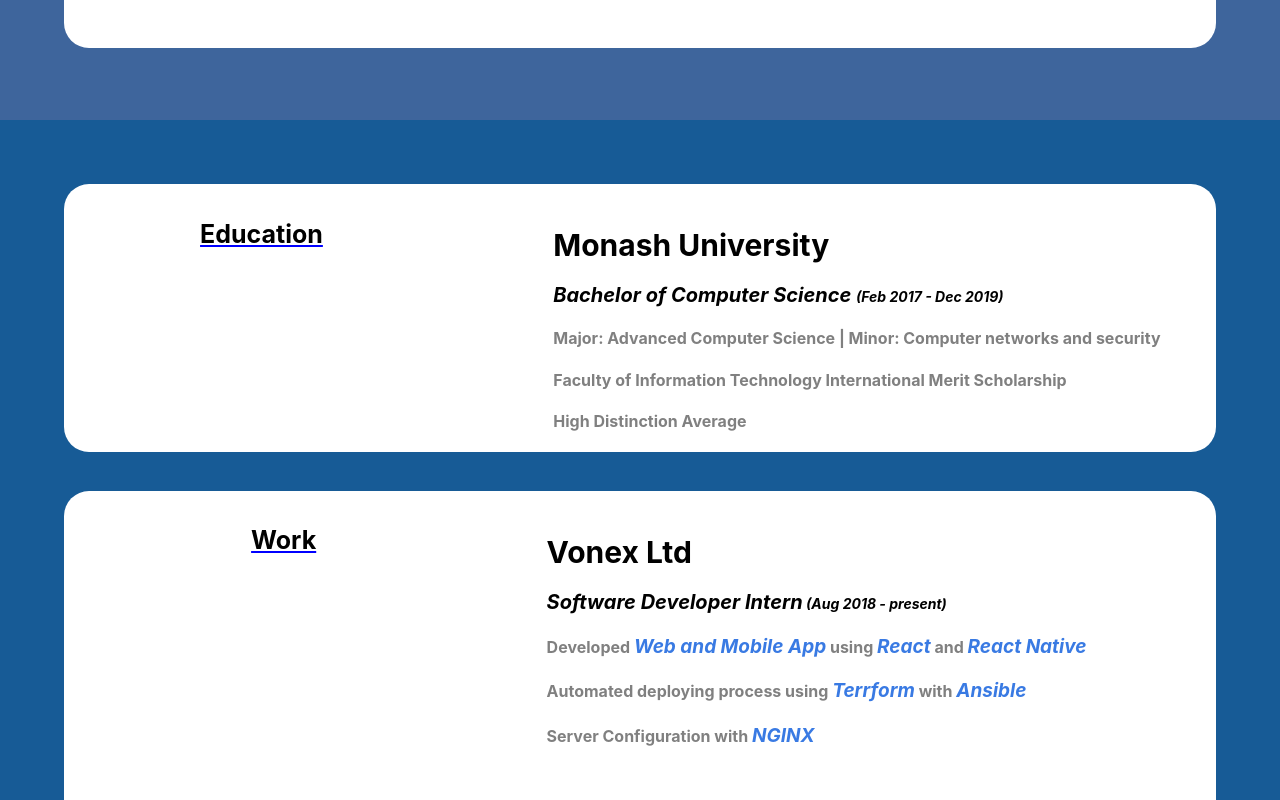
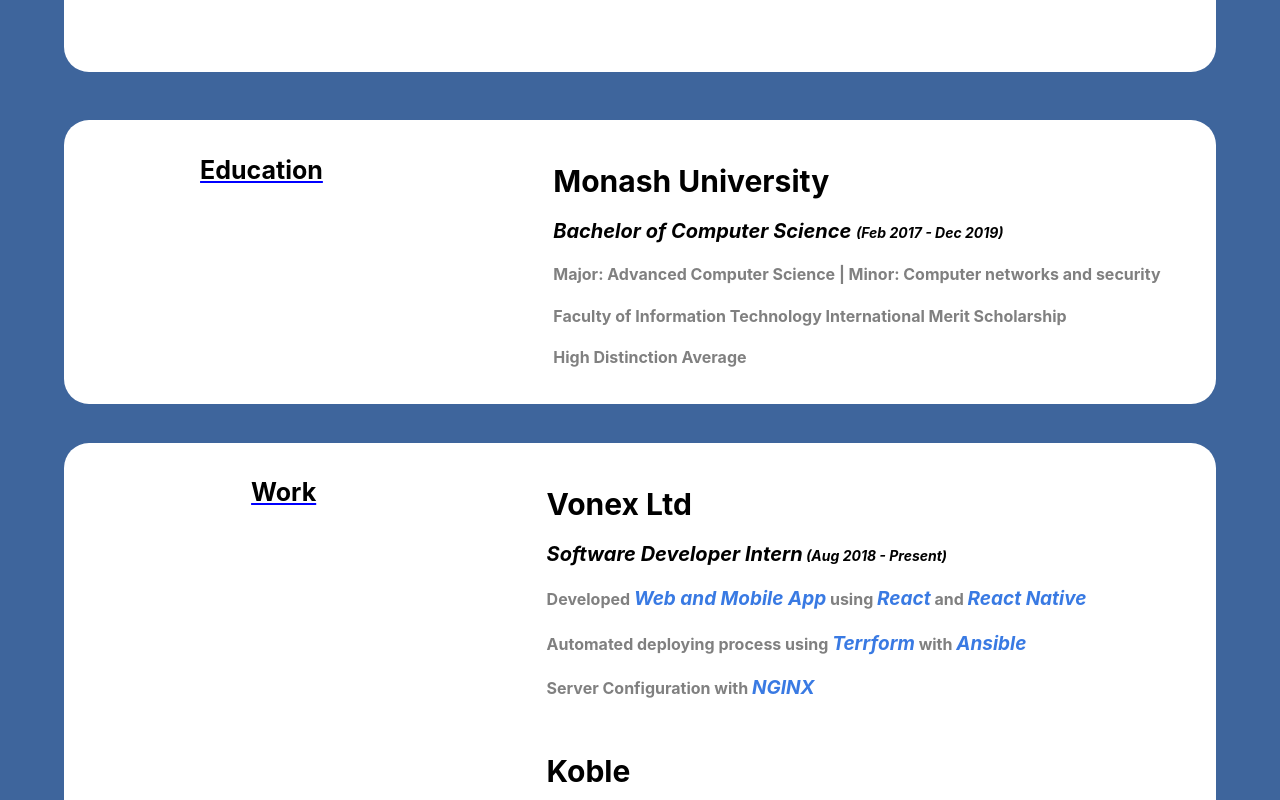
Before and after one commit to YeungJonathan/myPersonalWebsite, a React (Create React App) app: page / in a window 1280 px wide. Shown: the part 1160-1960 px from the top of the page. Built offline with nearby package versions, Linux system fonts and the light colour scheme.

Commit message:
Change styling

```diff
--- a/src/About.js
+++ b/src/About.js
@@ -1,4 +1,4 @@
-import React, {useState} from 'react';
+import React from 'react';
 import './About.css';
 
 function About() {
@@ -33,7 +33,7 @@
 
     return (
         <div style={styles.backgroundContainer} className="background-photo">
-            <div style={{width:'90%', height:'70%', backgroundColor:'white', borderRadius:25, display:'flex', justifyContent:'center', alignItems:'center'}}>
+            <div style={{width:'90%', height:'80%', backgroundColor:'white', borderRadius:25, display:'flex', justifyContent:'center', alignItems:'center'}}>
                 <img style={{borderRadius:15, height:'60%', marginLeft:'15%'}} src={require('./assets/jy.png')}/>
                 <div style={{flexDirection:'row', marginLeft:'10%', marginRight:'5%', width:'100vw'}}>
                     <h2 style={{color:'black'}}>
@@ -44,27 +44,11 @@
                         Hello!! My name is <span style={styles.subText}>Jonathan Yeung</span>. <br/>I'm
                         a <span style={styles.subText}>Software Engineer</span> based in <span style={styles.subText}>Melbourne</span> developing
                         Web & Mobile Application @Vonex Ltd <br/>and a Final Year student doing <span style={styles.subText}>Bachelor of Computer Science @Monash University</span>
-                        <br/>In aditional to coding, I love <span style={styles.subText}>travelling</span>, discovering new <span style={styles.subText}>technologies</span>, taking pictures and eating!!
+                        <br/>In aditional to coding, I love <span style={styles.subText}>travelling</span>, discovering new <span style={styles.subText}>technologies</span>, photo taking and eating!!
                     </h3>
                 </div>
             </div>
         </div>
-        // {/* <div style={styles.backgroundContainer2} className="background-photo">
-        //     <div style={{width:'90%', height:'88%', backgroundColor:'white', borderRadius:25, display:'flex', justifyContent:'center', alignItems:'center'}}>
-        //         {/* <img style={{borderRadius:25, height:'35%'}} src={require('./assets/jy.png')}/>
-        //         <div style={{flexDirection:'row'}}>
-        //             <h3 style={styles.sideText}>
-        //                 Monash University Final Year Bachelor of Computer Science Student
-        //             </h3>
-        //             <h3 style={styles.sideText}>
-        //                 Monash University Final Year Bachelor of Computer Science Student
-        //             </h3>
-        //             <h3 style={styles.sideText}>
-        //                 Monash University Final Year Bachelor of Computer Science Student
-        //             </h3> */}
-        //         {/* </div> */}
-        //     {/* </div> */}
-        // {/* </div> */}
   );
 }
 
--- a/src/Header.css
+++ b/src/Header.css
@@ -83,8 +83,8 @@
   position: fixed;
   left: 0;
   top: 0;
-  height:6.5%;
-   color:white
+  height:8%;
+  color:white
 }
 
 .container-not-main {
--- a/src/Resume.js
+++ b/src/Resume.js
@@ -10,7 +10,7 @@
             justifyContent:'center',
             alignItems:'center',
             width: '100vw',
-            backgroundColor:'#175b96',
+            backgroundColor:'#3e659c',
         },
         sideText:{
             color:'grey',
@@ -26,11 +26,11 @@
 
     return (
         <div style={styles.backgroundContainer} className="background-photo">
-            <div style={{width:'90%', height:'25%', backgroundColor:'white', borderRadius:25, display:'flex', justifyContent:'center', marginTop:'5%'}}>
+            <div style={{width:'90%', height:'25%', backgroundColor:'white', borderRadius:25, display:'flex', justifyContent:'center'}}>
                 <h1 style={{marginRight:'20%', marginTop:'3%', textDecoration:'underline', textDecorationColor:'blue', fontSize:25, marginLeft:'7%'}}>
                     Education
                 </h1>
-                <div style={{flexDriection:'column', marginTop:'2%'}}>
+                <div style={{flexDriection:'column', marginTop:'2%', marginBottom:'1.4%'}}>
                     <h1 style={{fontSize:30}}>
                         Monash University
                     </h1>
@@ -55,12 +55,12 @@
                 <h1 style={{marginRight:'20%', marginTop:'3%', textDecoration:'underline', textDecorationColor:'blue', fontSize:25, marginLeft:'5%'}}>
                     Work
                 </h1>
-                <div style={{flexDriection:'column', marginTop:'2%'}}>
+                <div style={{flexDriection:'column', marginTop:'2%', marginBottom:'1.4%'}}>
                     <h1 style={{fontSize:30}}>
                         Vonex Ltd
                     </h1>
                     <h3 style={{fontSize:20, fontStyle:'italic'}}>
-                        Software Developer Intern<span style={{fontSize:14}}> (Aug 2018 - present)</span>
+                        Software Developer Intern<span style={{fontSize:14}}> (Aug 2018 - Present)</span>
                     </h3>
                     <h4 style={{color:'grey'}}>
                         Developed <span style={styles.subText}>Web and Mobile App</span> using <span style={styles.subText}>React</span> and <span style={styles.subText}>React Native</span>
```
Also changed, not shown: src/Header.js (+0 -27 lines).
